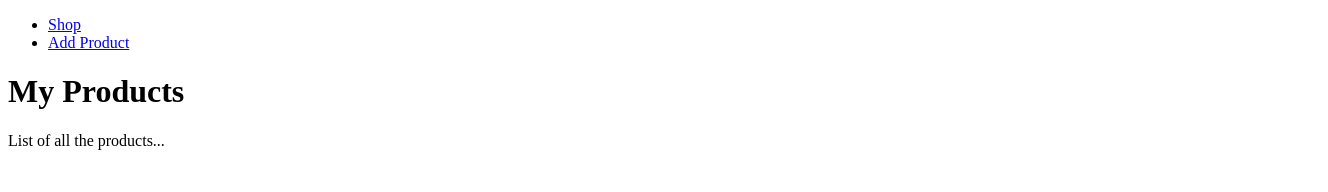
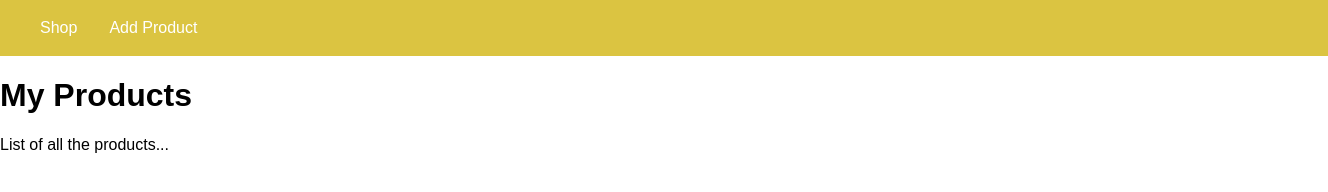
Before and after one commit to jerome-shiftleft/express-js, a website: page views/shop.html in a window 1280 px wide. Shown: the whole page, 1328 px wide, since content can reach past the window. Drawn offline with Linux system fonts and the light colour scheme.

Commit message:
styling progress

```diff
--- a/views/shop.html
+++ b/views/shop.html
@@ -4,13 +4,55 @@
   <meta charset="UTF-8">
   <meta name="viewport" content="width=device-width, initial-scale=1.0">
   <title>Shop</title>
+  <style>
+    body {
+      margin: 0;
+      padding: 0;
+      font-family: sans-serif;
+    }
+    .main-header {
+      width: 100%;
+      height: 3.5rem;
+      background-color: #dbc441;
+      padding: 0 1.5rem;
+    }
+
+    .main-header__nav {
+      height: 100%;
+      display: flex;
+      align-items: center;
+    }
+
+    .main-header__item-list {
+      list-style: none;
+      margin: 0;
+      padding: 0;
+      display: flex;
+    }
+
+    .main-header__item {
+      margin: 0 1rem;
+      padding: 0;
+    }
+
+    .main-header__item a {
+      text-decoration: none;
+      color: #fff;
+    }
+
+    .main-header__item a:hover,
+    .main-header__item a:active,
+    .main-header__item a.active {
+      color: #6300ff;
+    }
+  </style>
 </head>
 <body>
-  <header>
-    <nav>
-      <ul>
-        <li><a href="/">Shop</a></li>
-        <li><a href="/admin/add-product">Add Product</a></li>
+  <header class="main-header">
+    <nav class="main-header__nav">
+      <ul class="main-header__item-list">
+        <li class="main-header__item"><a href="/">Shop</a></li>
+        <li class="main-header__item"><a href="/admin/add-product">Add Product</a></li>
       </ul>
     </nav>
   </header>
```
